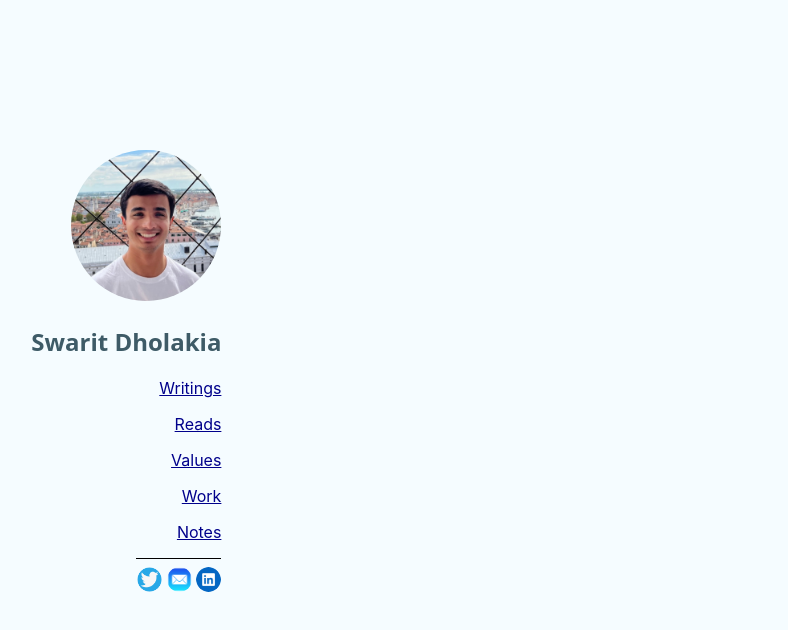
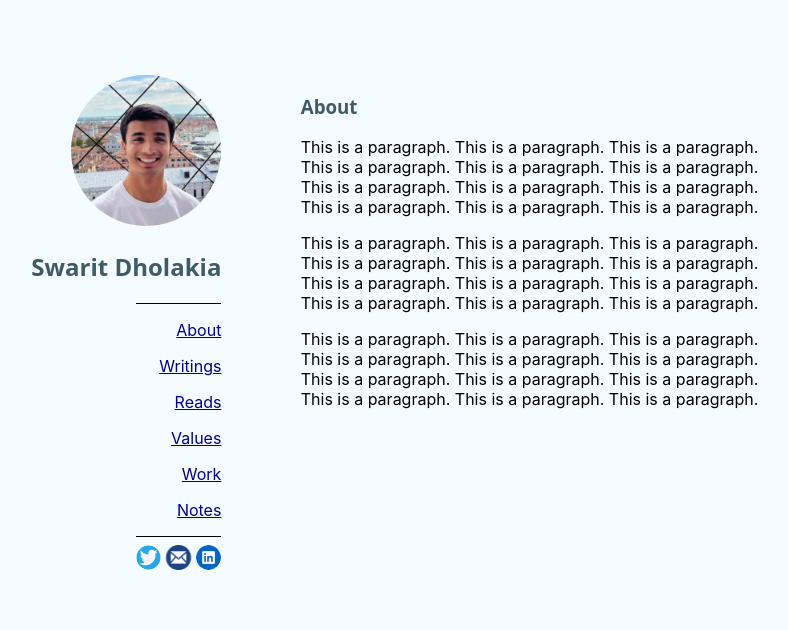
Before and after one commit to swaritd/swaritdholakia.com, a React (Create React App) app: page / in a window 1280 px wide. Shown: the top 630 px of the page, without its empty margins (265-1053 px from the left). Built offline with nearby package versions, Linux system fonts and the light colour scheme.

Commit message:
Additional structural fixes (#5)
* styling and assets change

* Create About.js

* setting default as about page

```diff
--- a/src/css/styles.css
+++ b/src/css/styles.css
@@ -22,7 +22,7 @@
 .left {
   text-align: right;
   padding-right: 0%;
-  padding-top: 150px;
+  padding-top: 75px;
 }
 
 .leftbox {
@@ -38,7 +38,8 @@
 .right {
   text-align: left;
   padding-left: 10%;
-  padding-top: 150px;
+  padding-top: 75px;
+  max-width: 1000px;
 }
 
 .h-align {
--- /dev/null
+++ b/src/pages/About.js
@@ -0,0 +1,46 @@
+import React from 'react';
+import '../css/styles.css';
+
+const About = () => {
+  return (
+    <div className="right">
+
+      <div>
+        <h3 className='text'>About</h3>
+      </div>
+
+      <p>
+        This is a paragraph. This is a paragraph. This is a paragraph.
+        <br></br>
+        This is a paragraph. This is a paragraph. This is a paragraph.
+        <br></br>
+        This is a paragraph. This is a paragraph. This is a paragraph.
+        <br></br>
+        This is a paragraph. This is a paragraph. This is a paragraph.
+
+      </p>
+      <p>
+        This is a paragraph. This is a paragraph. This is a paragraph.
+        <br></br>
+        This is a paragraph. This is a paragraph. This is a paragraph.
+        <br></br>
+        This is a paragraph. This is a paragraph. This is a paragraph.
+        <br></br>
+        This is a paragraph. This is a paragraph. This is a paragraph.
+
+      </p>
+      <p>
+        This is a paragraph. This is a paragraph. This is a paragraph.
+        <br></br>
+        This is a paragraph. This is a paragraph. This is a paragraph.
+        <br></br>
+        This is a paragraph. This is a paragraph. This is a paragraph.
+        <br></br>
+        This is a paragraph. This is a paragraph. This is a paragraph.
+
+      </p>
+    </div>
+  );
+};
+
+export default About;
--- a/src/pages/App.js
+++ b/src/pages/App.js
@@ -10,11 +10,12 @@
 import Values from './Values';
 import Work from './Work';
 import Notes from './Notes';
+import About from './About';
 import ClickableText from '../components/ClickableText';
 
 function App() {
 
-  const [selectedComponent, setSelectedComponent] = useState('ComponentOne');
+  const [selectedComponent, setSelectedComponent] = useState('About');
   const handleMenuClick = (componentName) => {
     setSelectedComponent(componentName);
   };
@@ -29,6 +30,12 @@
           <img src={headshot} alt='headshot' style={{ width: '150px', height: 'auto' }}></img>
 
           <h2 className='text'>Swarit Dholakia</h2>
+
+          <hr className="horizontal-line" />
+
+          <ul>
+            <ClickableText text="About" onClick={() => handleMenuClick('About')} />
+          </ul>
 
           <ul>
             <ClickableText text="Writings" onClick={() => handleMenuClick('Writings')} />
@@ -55,11 +62,11 @@
           <a href="https://twitter.com/swaritdholakia">
           <img src={twittericon} alt='twitterlogo' style={{ width: '25px', height: 'auto' }}></img>
           </a>
-          {' '}
+
           <a href="mailto:dholakia.swarit@gmail.com">
-          <img src={emailicon} alt='twitterlogo' style={{ width: '25px', height: 'auto' }}></img>
+          <img src={emailicon} alt='emailicon' style={{ width: '35px', height: 'auto' }}></img>
           </a>
-          {' '}
+
           <a href="https://linkedin.com/in/swaritdholakia/">
           <img src={linkedinicon} alt='linkedinicon' style={{ width: '25px', height: 'auto' }}></img>
           </a>
@@ -67,6 +74,7 @@
         </div>
       </div>
 
+      {selectedComponent === 'About' && <About />}
       {selectedComponent === 'Writings' && <Writings />}
       {selectedComponent === 'Reads' && <Reads />}
       {selectedComponent === 'Values' && <Values />}
```
Also changed, not shown: src/assets/emailicon.png.
